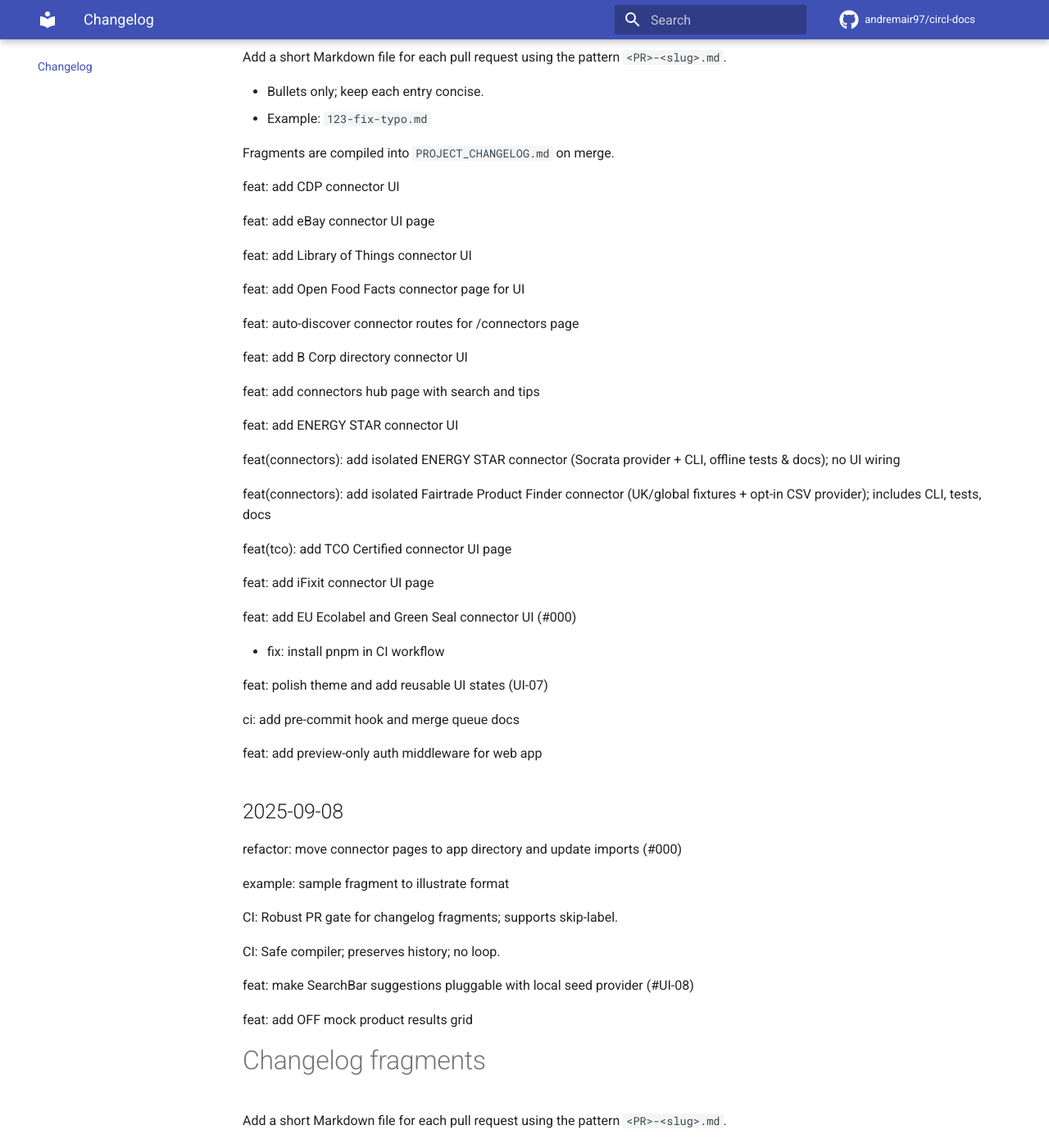
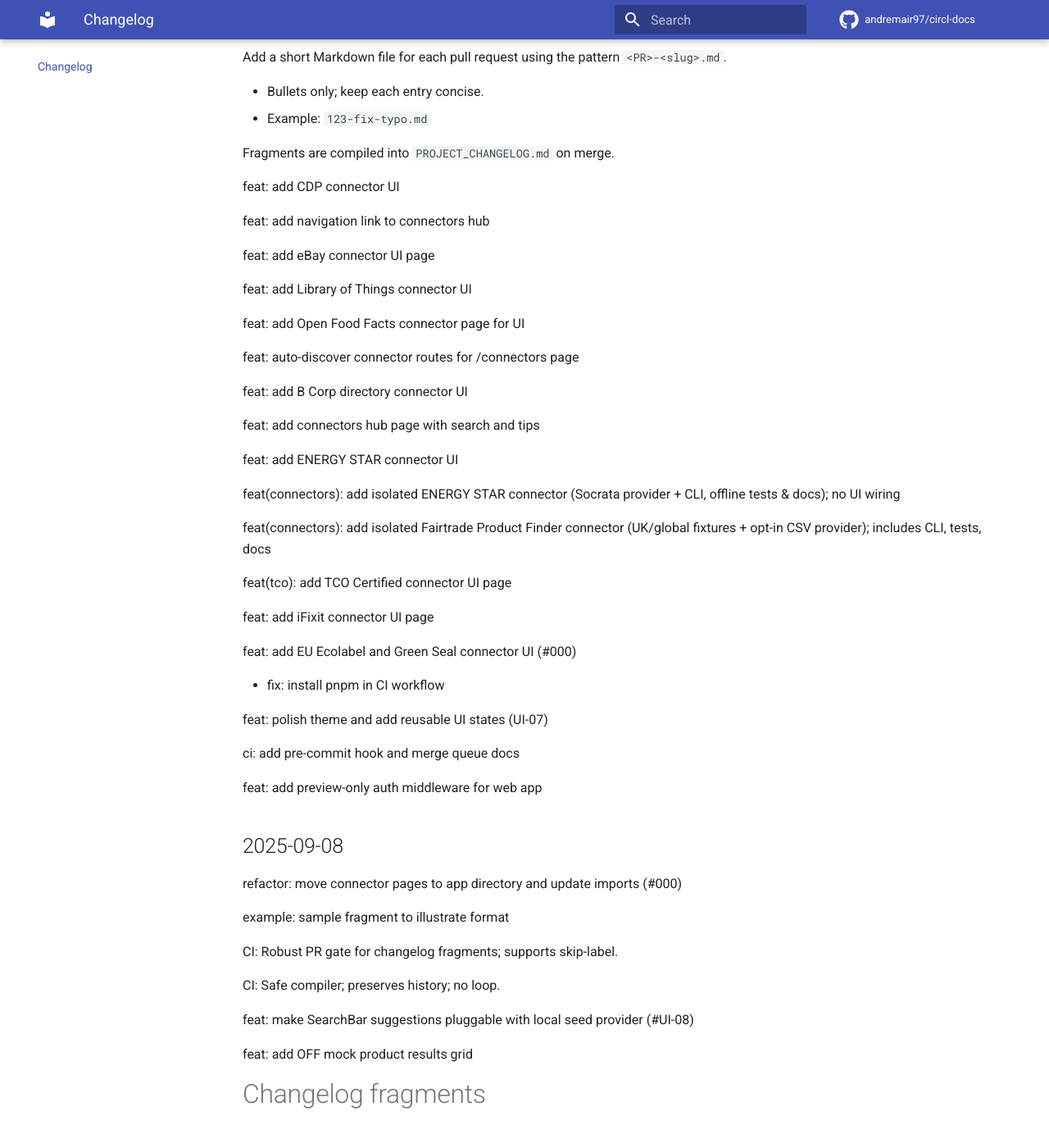
Before and after one commit to andremair97/circl-docs, an MkDocs documentation site: the page built from docs/changelog/index.md, in a window 1280 px wide and 1400 px high, scrolled down 676 px. Shown: the whole window at 82% size. Built offline with MkDocs 1.6.1 and Material for MkDocs 9.7.7, drawn with Linux system fonts in a browser that asks for light colours; comment, search, counter and statistics services are not loaded; some of the changed text lies outside the part shown.

Commit message:
chore(changelog): compile fragments [skip ci]

```diff
--- a/PROJECT_CHANGELOG.md
+++ b/PROJECT_CHANGELOG.md
@@ -1,4 +1,63 @@
 # PROJECT_CHANGELOG
+
+## 2025-09-08
+
+refactor: move connector pages to app directory and update imports (#000)
+
+example: sample fragment to illustrate format
+
+CI: Robust PR gate for changelog fragments; supports skip-label.
+
+CI: Safe compiler; preserves history; no loop.
+
+feat: make SearchBar suggestions pluggable with local seed provider (#UI-08)
+
+feat: add OFF mock product results grid
+
+# Changelog fragments
+
+Add a short Markdown file for each pull request using the pattern `<PR>-<slug>.md`.
+
+- Bullets only; keep each entry concise.
+- Example: `123-fix-typo.md`
+
+Fragments are compiled into `PROJECT_CHANGELOG.md` on merge.
+
+feat: add CDP connector UI
+
+feat: add navigation link to connectors hub
+
+feat: add eBay connector UI page
+
+feat: add Library of Things connector UI
+
+feat: add Open Food Facts connector page for UI
+
+feat: auto-discover connector routes for /connectors page
+
+feat: add B Corp directory connector UI
+
+feat: add connectors hub page with search and tips
+
+feat: add ENERGY STAR connector UI
+
+feat(connectors): add isolated ENERGY STAR connector (Socrata provider + CLI, offline tests & docs); no UI wiring
+
+feat(connectors): add isolated Fairtrade Product Finder connector (UK/global fixtures + opt-in CSV provider); includes CLI, tests, docs
+
+feat(tco): add TCO Certified connector UI page
+
+feat: add iFixit connector UI page
+
+feat: add EU Ecolabel and Green Seal connector UI (#000)
+
+- fix: install pnpm in CI workflow
+
+feat: polish theme and add reusable UI states (UI-07)
+
+ci: add pre-commit hook and merge queue docs
+
+feat: add preview-only auth middleware for web app
 
 ## 2025-09-08
 
```
